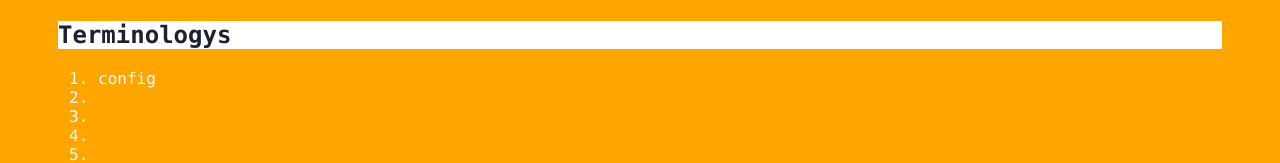
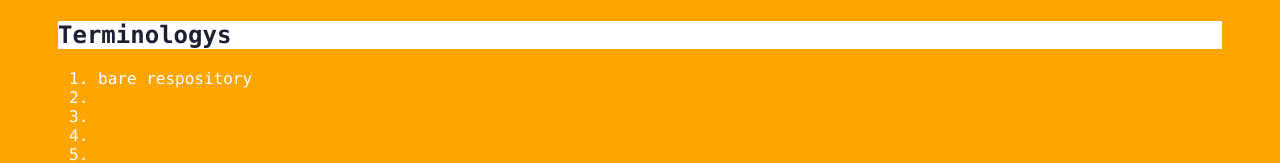
Before and after one commit to MonroeHe/git_learning, a plain HTML site: page index.html in a window 1280 px wide. Both pictures are taken after a click on the element "Terminologys". Shown: the part 224-387 px from the top of the page. Drawn offline with Linux system fonts and the light colour scheme.

Commit message:
change index.html file

```diff
--- a/index.html
+++ b/index.html
@@ -14,7 +14,7 @@
         <div class="accordion"><h1>Terminologys</h1></div>
             <div class="panel">
                 <ol>
-                    <li>config</li>
+                    <li>bare respository</li>
                     <li></li>
                     <li></li>
                     <li></li>
```
